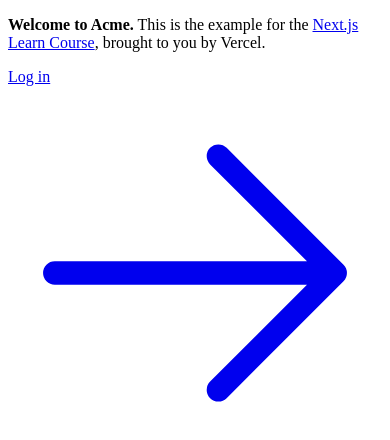
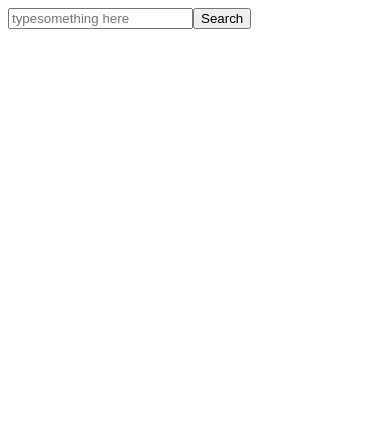
Before and after one commit to donRehan/movieSearch, a Next.js app: page / in a window 390 px wide. Shown: the top 440 px of the page. Built offline with nearby package versions, Linux system fonts and the light colour scheme.

Commit message:
Add searching movies && capture movie clicked on by the user
Use state to capture the movie pressed on by the user.
Use client for now to allow mouse events.

```diff
--- a/app/page.tsx
+++ b/app/page.tsx
@@ -3,31 +3,11 @@ import { ArrowRightIcon } from '@heroicons/react/24/outline';
 import Link from 'next/link';
 
 export default function Page() {
+
   return (
-    <main className="flex min-h-screen flex-col p-6">
-      <div className="flex h-20 shrink-0 items-end rounded-lg bg-blue-500 p-4 md:h-52">
-        {/* <AcmeLogo /> */}
-      </div>
-      <div className="mt-4 flex grow flex-col gap-4 md:flex-row">
-        <div className="flex flex-col justify-center gap-6 rounded-lg bg-gray-50 px-6 py-10 md:w-2/5 md:px-20">
-          <p className={`text-xl text-gray-800 md:text-3xl md:leading-normal`}>
-            <strong>Welcome to Acme.</strong> This is the example for the{' '}
-            <a href="https://nextjs.org/learn/" className="text-blue-500">
-              Next.js Learn Course
-            </a>
-            , brought to you by Vercel.
-          </p>
-          <Link
-            href="/login"
-            className="flex items-center gap-5 self-start rounded-lg bg-blue-500 px-6 py-3 text-sm font-medium text-white transition-colors hover:bg-blue-400 md:text-base"
-          >
-            <span>Log in</span> <ArrowRightIcon className="w-5 md:w-6" />
-          </Link>
-        </div>
-        <div className="flex items-center justify-center p-6 md:w-3/5 md:px-28 md:py-12">
-          {/* Add Hero Images Here */}
-        </div>
-      </div>
-    </main>
+  <form className="searchbar" action="/movieslist" method="GET">
+    <input type="text" placeholder="typesomething here" name="search"/>
+    <button type="submit">Search</button>
+  </form>
   );
 }
--- a/next.config.mjs
+++ b/next.config.mjs
@@ -1,5 +1,15 @@
 /** @type {import('next').NextConfig} */
 
-const nextConfig = {};
+const nextConfig = {
+  images: {
+    remotePatterns: [
+      {
+        protocol: 'https',
+        hostname: 'image.tmdb.org',
+        port: '',
+        pathname: '/t/p/**'
+      },
+    ],
+  },};
 
 export default nextConfig;
--- a/package.json
+++ b/package.json
@@ -20,7 +20,8 @@
     "tailwindcss": "3.4.4",
     "typescript": "5.5.2",
     "use-debounce": "^10.0.1",
-    "zod": "^3.23.8"
+    "zod": "^3.23.8",
+    "zustand": "^5.0.0-rc.2"
   },
   "devDependencies": {
     "@types/bcrypt": "^5.0.2",
```
Also changed, not shown: app/movieslist/page.tsx (added, +40 -0 lines), app/stores/useMovieStore.ts (added, +32 -0 lines), 2 other files (tests, documents, lock files or other folders).
